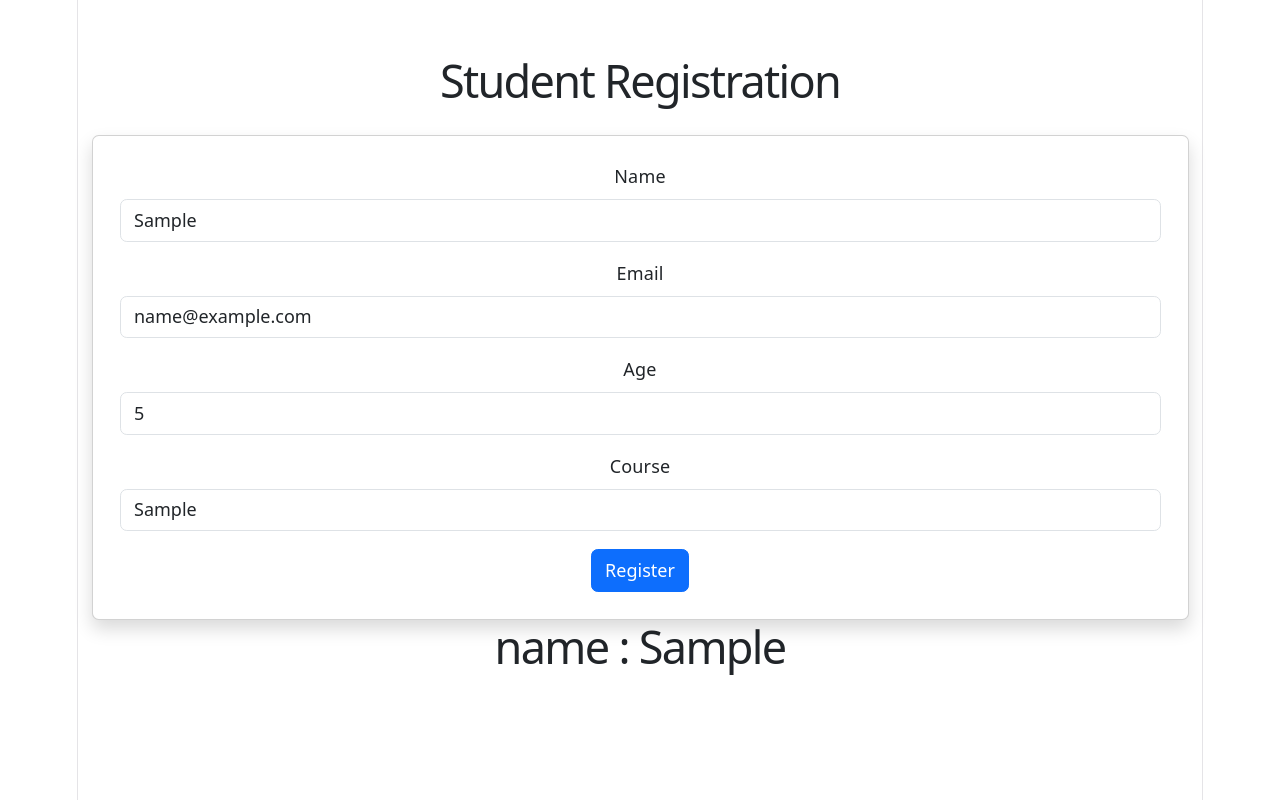
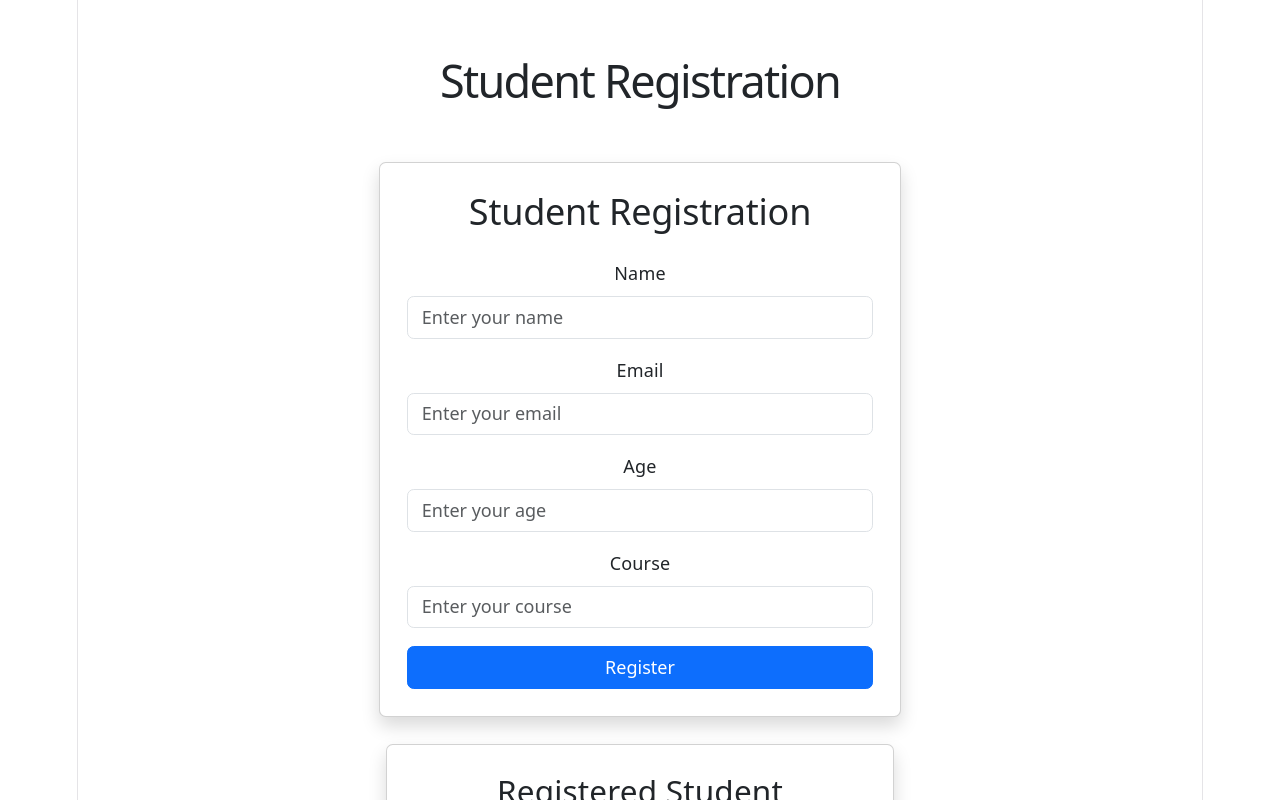
Before and after one commit to Dhara-06/state-and-props, a React (Vite) app: page / in a window 1280 px wide. Both pictures are taken after typing "Sample", "name@example.com", "5", "Sample" into the empty fields and a click on the button "Register". Shown: the top 800 px of the page. Built offline with nearby package versions, Linux system fonts and the light colour scheme.

Commit message:
files modified

```diff
--- a/src/components/InputFields.jsx
+++ /dev/null
@@ -1,20 +0,0 @@
-function InputField(props) {
-  return (
-    <div className="mb-3">
-      <label className="form-label">
-        {props.label}
-      </label>
-
-      <input
-        type={props.type}
-        name={props.name}
-        value={props.value}
-        onChange={props.onChange}
-        className="form-control"
-        placeholder={props.placeholder}
-      />
-    </div>
-  );
-}
-
-export default InputField;
--- /dev/null
+++ b/src/components/StudentDetails.jsx
@@ -0,0 +1,40 @@
+const StudentDetails = ({student}) => {
+  return (
+    <div className="container mt-4">
+
+      <div className="row justify-content-center">
+
+        <div className="col-md-6">
+
+          <div className="card shadow p-4">
+
+            <h3 className="text-center mb-4">
+              Registered Student
+            </h3>
+            <p>
+              <strong>Name:</strong> {student.name}
+            </p>
+
+            <p>
+              <strong>Email:</strong> {student.email}
+            </p>
+
+            <p>
+              <strong>Age:</strong> {student.age}
+            </p>
+
+            <p>
+              <strong>Course:</strong> {student.course}
+            </p>
+
+          </div>
+
+        </div>
+
+      </div>
+
+    </div>
+  )
+}
+
+export default StudentDetails
--- a/src/components/StudentForm.jsx
+++ b/src/components/StudentForm.jsx
@@ -1,14 +1,15 @@
-import { useState } from 'react';
-import InputField from './InputFields';
+import { useState } from "react";
+import StudentDetails from "./StudentDetails";
 
 function StudentForm() {
+  const [student, setStudent] = useState({
+    name: "",
+    email: "",
+    age: "",
+    course: ""
+  });
 
-  const [student, setStudent] = useState({
-    name: '',
-    email: '',
-    age: '',
-    course: ''
-  });
+  const [submittedStudent, setSubmittedStudent] = useState(null);
 
   const handleChange = (event) => {
     const { name, value } = event.target;
@@ -22,54 +23,100 @@ function StudentForm() {
   const handleSubmit = (event) => {
     event.preventDefault();
 
-    console.log(student);
+    setSubmittedStudent(student);
+
+    setStudent({
+      name: "",
+      email: "",
+      age: "",
+      course: ""
+    });
   };
+  console.log(submittedStudent);
+
 
   return (
-    <>
-    <div className="card p-4 shadow">
+    <div className="container mt-5">
+
+      <div className="row justify-content-center">
+
+        <div className="col-md-6">
+
+          <div className="card shadow p-4">
+
+            <h2 className="text-center mb-4">
+              Student Registration
+            </h2>
 
             <form onSubmit={handleSubmit}>
 
-        <InputField
-          label="Name"
+              <div className="mb-3">
+                <label className="form-label">
+                  Name
+                </label>
+
+                <input
                   type="text"
                   name="name"
                   value={student.name}
                   onChange={handleChange}
+                  className="form-control"
                   placeholder="Enter your name"
+                  required
                 />
+              </div>
 
-        <InputField
-          label="Email"
+              <div className="mb-3">
+                <label className="form-label">
+                  Email
+                </label>
+
+                <input
                   type="email"
                   name="email"
                   value={student.email}
                   onChange={handleChange}
+                  className="form-control"
                   placeholder="Enter your email"
+                  required
                 />
+              </div>
 
-        <InputField
-          label="Age"
+              <div className="mb-3">
+                <label className="form-label">
+                  Age
+                </label>
+
+                <input
                   type="number"
                   name="age"
                   value={student.age}
                   onChange={handleChange}
+                  className="form-control"
                   placeholder="Enter your age"
+                  required
                 />
+              </div>
 
-        <InputField
-          label="Course"
+              <div className="mb-3">
+                <label className="form-label">
+                  Course
+                </label>
+
+                <input
                   type="text"
                   name="course"
                   value={student.course}
                   onChange={handleChange}
+                  className="form-control"
                   placeholder="Enter your course"
+                  required
                 />
+              </div>
 
               <button
                 type="submit"
-          className="btn btn-primary"
+                className="btn btn-primary w-100"
               >
                 Register
               </button>
@@ -77,11 +124,16 @@ function StudentForm() {
             </form>
 
           </div>
-    <h1>
-        name : {student.name}
-    </h1>
-    </>
 
+        </div>
+
+      </div>
+
+      {submittedStudent && (
+        <StudentDetails student={submittedStudent} />
+      )}
+
+    </div>
   );
 }
 
```
Lines whose indentation alone changed are shown as unchanged.
